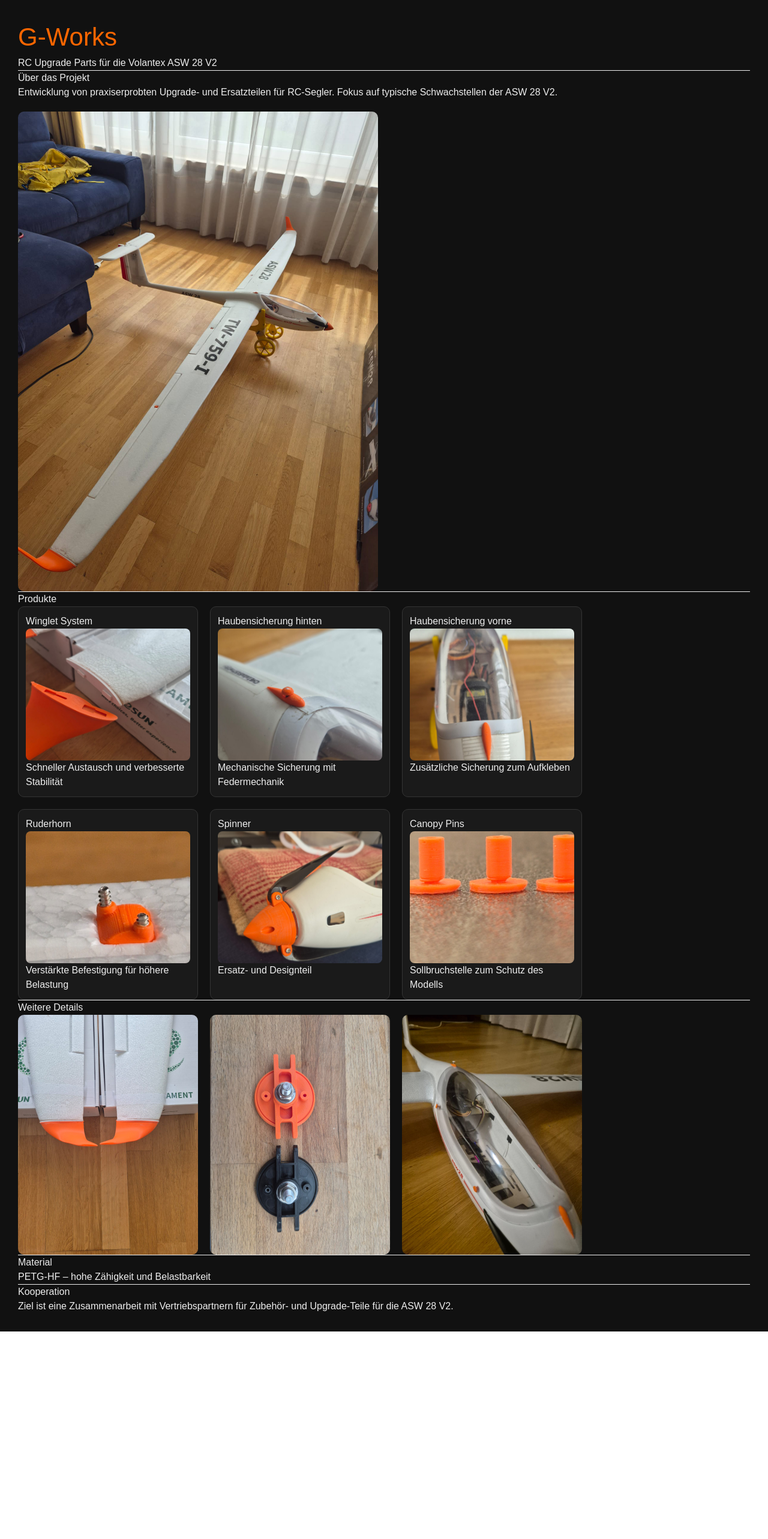
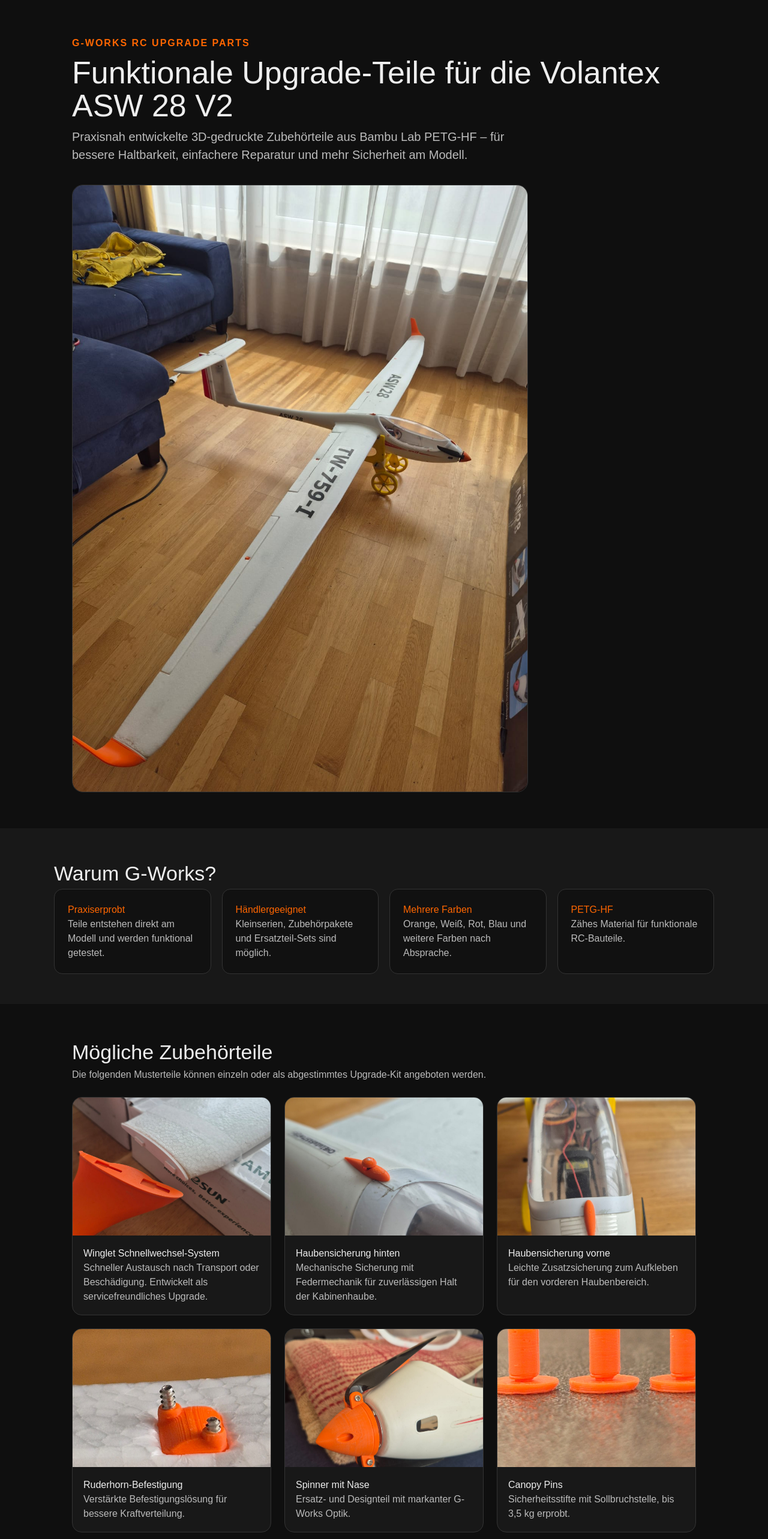
Before and after one commit to G-Works-LI/g-woks-site, a Next.js app: page / in a window 1280 px wide. Shown: the top 2566 px of the page at 60% size. Before the commit the page ends 2220 px from the top, so only its background shows below. Built offline with nearby package versions, Linux system fonts and the light colour scheme.

Commit message:
professionalize landing page

```diff
--- a/app/page.tsx
+++ b/app/page.tsx
@@ -1,134 +1,92 @@
 const products = [
-  {
-    title: "Winglet System",
-    text: "Schneller Austausch und verbesserte Stabilität",
-    image: "/images/winglet-mit-adapter.jpg",
-  },
-  {
-    title: "Haubensicherung hinten",
-    text: "Mechanische Sicherung mit Federmechanik",
-    image: "/images/haubenbefestigung-hinten.jpg",
-  },
-  {
-    title: "Haubensicherung vorne",
-    text: "Zusätzliche Sicherung zum Aufkleben",
-    image: "/images/haubenbefestigung-vorne.jpg",
-  },
-  {
-    title: "Ruderhorn",
-    text: "Verstärkte Befestigung für höhere Belastung",
-    image: "/images/Ruderhornbefestigung.jpg",
-  },
-  {
-    title: "Spinner",
-    text: "Ersatz- und Designteil",
-    image: "/images/spinner-mit-nase.jpg",
-  },
-  {
-    title: "Canopy Pins",
-    text: "Sollbruchstelle zum Schutz des Modells",
-    image: "/images/Canopystifte.jpg",
-  },
+  { title: "Winglet Schnellwechsel-System", text: "Schneller Austausch nach Transport oder Beschädigung. Entwickelt als servicefreundliches Upgrade.", image: "/images/winglet-mit-adapter.jpg" },
+  { title: "Haubensicherung hinten", text: "Mechanische Sicherung mit Federmechanik für zuverlässigen Halt der Kabinenhaube.", image: "/images/haubenbefestigung-hinten.jpg" },
+  { title: "Haubensicherung vorne", text: "Leichte Zusatzsicherung zum Aufkleben für den vorderen Haubenbereich.", image: "/images/haubenbefestigung-vorne.jpg" },
+  { title: "Ruderhorn-Befestigung", text: "Verstärkte Befestigungslösung für bessere Kraftverteilung.", image: "/images/Ruderhornbefestigung.jpg" },
+  { title: "Spinner mit Nase", text: "Ersatz- und Designteil mit markanter G-Works Optik.", image: "/images/spinner-mit-nase.jpg" },
+  { title: "Canopy Pins", text: "Sicherheitsstifte mit Sollbruchstelle, bis 3,5 kg erprobt.", image: "/images/Canopystifte.jpg" },
 ];
 
 export default function Home() {
   return (
-    <main
-      style={{
-        fontFamily: "Arial",
-        backgroundColor: "#111",
-        color: "#eee",
-        padding: "30px",
-        minHeight: "100vh",
-      }}
-    >
-      <h1 style={{ color: "#ff6600", fontSize: "42px" }}>G-Works</h1>
-      <p>RC Upgrade Parts für die Volantex ASW 28 V2</p>
-
-      <hr />
-
-      <h2>Über das Projekt</h2>
-      <p>
-        Entwicklung von praxiserprobten Upgrade- und Ersatzteilen für RC-Segler.
-        Fokus auf typische Schwachstellen der ASW 28 V2.
+    <main style={{ fontFamily: "Arial, sans-serif", background: "#0f0f0f", color: "#eee", minHeight: "100vh" }}>
+      <section style={{ padding: "60px 30px", maxWidth: "1100px", margin: "0 auto" }}>
+        <p style={{ color: "#ff6600", fontWeight: "bold", letterSpacing: "2px" }}>G-WORKS RC UPGRADE PARTS</p>
+        <h1 style={{ fontSize: "52px", margin: "10px 0", lineHeight: 1.05 }}>
+          Funktionale Upgrade-Teile für die Volantex ASW 28 V2
+        </h1>
+        <p style={{ fontSize: "20px", color: "#bbb", maxWidth: "760px" }}>
+          Praxisnah entwickelte 3D-gedruckte Zubehörteile aus Bambu Lab PETG-HF – für bessere Haltbarkeit,
+          einfachere Reparatur und mehr Sicherheit am Modell.
         </p>
 
         <img
           src="/images/modell-asw-28-v2-volantex.jpg"
-        alt="ASW 28 V2"
-        style={{
-          width: "100%",
-          maxWidth: "600px",
-          marginTop: "20px",
-          borderRadius: "10px",
-        }}
+          alt="Volantex ASW 28 V2"
+          style={{ width: "100%", maxWidth: "760px", marginTop: "35px", borderRadius: "18px", border: "1px solid #333" }}
         />
+      </section>
 
-      <hr />
+      <section style={{ background: "#181818", padding: "50px 30px" }}>
+        <div style={{ maxWidth: "1100px", margin: "0 auto" }}>
+          <h2 style={{ fontSize: "34px" }}>Warum G-Works?</h2>
 
-      <h2>Produkte</h2>
-
-      <div style={{ display: "flex", flexWrap: "wrap", gap: "20px" }}>
-        {products.map((p) => (
-          <div
-            key={p.title}
-            style={{
-              width: "300px",
-              border: "1px solid #333",
-              padding: "12px",
-              borderRadius: "10px",
-              backgroundColor: "#1a1a1a",
-            }}
-          >
-            <h3>{p.title}</h3>
-            <img
-              src={p.image}
-              alt={p.title}
-              style={{
-                width: "100%",
-                height: "220px",
-                objectFit: "cover",
-                borderRadius: "8px",
-              }}
-            />
-            <p>{p.text}</p>
+          <div style={{ display: "grid", gridTemplateColumns: "repeat(auto-fit, minmax(220px, 1fr))", gap: "18px" }}>
+            {[
+              ["Praxiserprobt", "Teile entstehen direkt am Modell und werden funktional getestet."],
+              ["Händlergeeignet", "Kleinserien, Zubehörpakete und Ersatzteil-Sets sind möglich."],
+              ["Mehrere Farben", "Orange, Weiß, Rot, Blau und weitere Farben nach Absprache."],
+              ["PETG-HF", "Zähes Material für funktionale RC-Bauteile."],
+            ].map(([title, text]) => (
+              <div key={title} style={{ background: "#111", padding: "22px", borderRadius: "14px", border: "1px solid #333" }}>
+                <h3 style={{ color: "#ff6600" }}>{title}</h3>
+                <p style={{ color: "#bbb" }}>{text}</p>
               </div>
             ))}
           </div>
+        </div>
+      </section>
 
-      <hr />
+      <section style={{ padding: "55px 30px", maxWidth: "1100px", margin: "0 auto" }}>
+        <h2 style={{ fontSize: "34px" }}>Mögliche Zubehörteile</h2>
+        <p style={{ color: "#bbb", maxWidth: "760px" }}>
+          Die folgenden Musterteile können einzeln oder als abgestimmtes Upgrade-Kit angeboten werden.
+        </p>
 
-      <h2>Weitere Details</h2>
+        <div style={{ display: "grid", gridTemplateColumns: "repeat(auto-fit, minmax(280px, 1fr))", gap: "22px", marginTop: "25px" }}>
+          {products.map((p) => (
+            <div key={p.title} style={{ background: "#181818", borderRadius: "16px", overflow: "hidden", border: "1px solid #333" }}>
+              <img src={p.image} alt={p.title} style={{ width: "100%", height: "230px", objectFit: "cover" }} />
+              <div style={{ padding: "18px" }}>
+                <h3>{p.title}</h3>
+                <p style={{ color: "#bbb" }}>{p.text}</p>
+              </div>
+            </div>
+          ))}
+        </div>
+      </section>
 
-      <div style={{ display: "flex", flexWrap: "wrap", gap: "20px" }}>
-        <img
-          src="/images/winglet-links-und-rechts.jpg"
-          style={{ width: "300px", borderRadius: "10px" }}
-        />
+      <section style={{ background: "#181818", padding: "55px 30px" }}>
+        <div style={{ maxWidth: "1100px", margin: "0 auto" }}>
+          <h2 style={{ fontSize: "34px" }}>Weitere Ansichten</h2>
+          <div style={{ display: "flex", flexWrap: "wrap", gap: "20px", marginTop: "20px" }}>
+            <img src="/images/winglet-links-und-rechts.jpg" alt="Winglet Set" style={{ width: "320px", borderRadius: "14px" }} />
+            <img src="/images/spinner-original-und-gworks.jpg" alt="Spinner Vergleich" style={{ width: "320px", borderRadius: "14px" }} />
+            <img src="/images/canopybefestigung-komplett.jpg" alt="Canopybefestigung komplett" style={{ width: "320px", borderRadius: "14px" }} />
+          </div>
+        </div>
+      </section>
 
-        <img
-          src="/images/spinner-original-und-gworks.jpg"
-          style={{ width: "300px", borderRadius: "10px" }}
-        />
-
-        <img
-          src="/images/canopybefestigung-komplett.jpg"
-          style={{ width: "300px", borderRadius: "10px" }}
-        />
-      </div>
-
-      <hr />
-
-      <h2>Material</h2>
-      <p>PETG-HF – hohe Zähigkeit und Belastbarkeit</p>
-
-      <hr />
-
-      <h2>Kooperation</h2>
-      <p>
-        Ziel ist eine Zusammenarbeit mit Vertriebspartnern für Zubehör- und
-        Upgrade-Teile für die ASW 28 V2.
+      <section style={{ padding: "60px 30px", maxWidth: "900px", margin: "0 auto", textAlign: "center" }}>
+        <h2 style={{ fontSize: "36px" }}>Kooperationsanfrage</h2>
+        <p style={{ color: "#bbb", fontSize: "18px" }}>
+          G-Works sucht den Austausch mit Händlern und Vertriebspartnern, die Zubehör- oder Upgrade-Teile
+          für die ASW 28 V2 anbieten möchten.
         </p>
+        <p style={{ marginTop: "25px", color: "#ff6600", fontWeight: "bold" }}>
+          Musterteile, Paketvarianten und Kleinserien nach Absprache möglich.
+        </p>
+      </section>
     </main>
   );
 }
```
Lines whose indentation alone changed are shown as unchanged.
